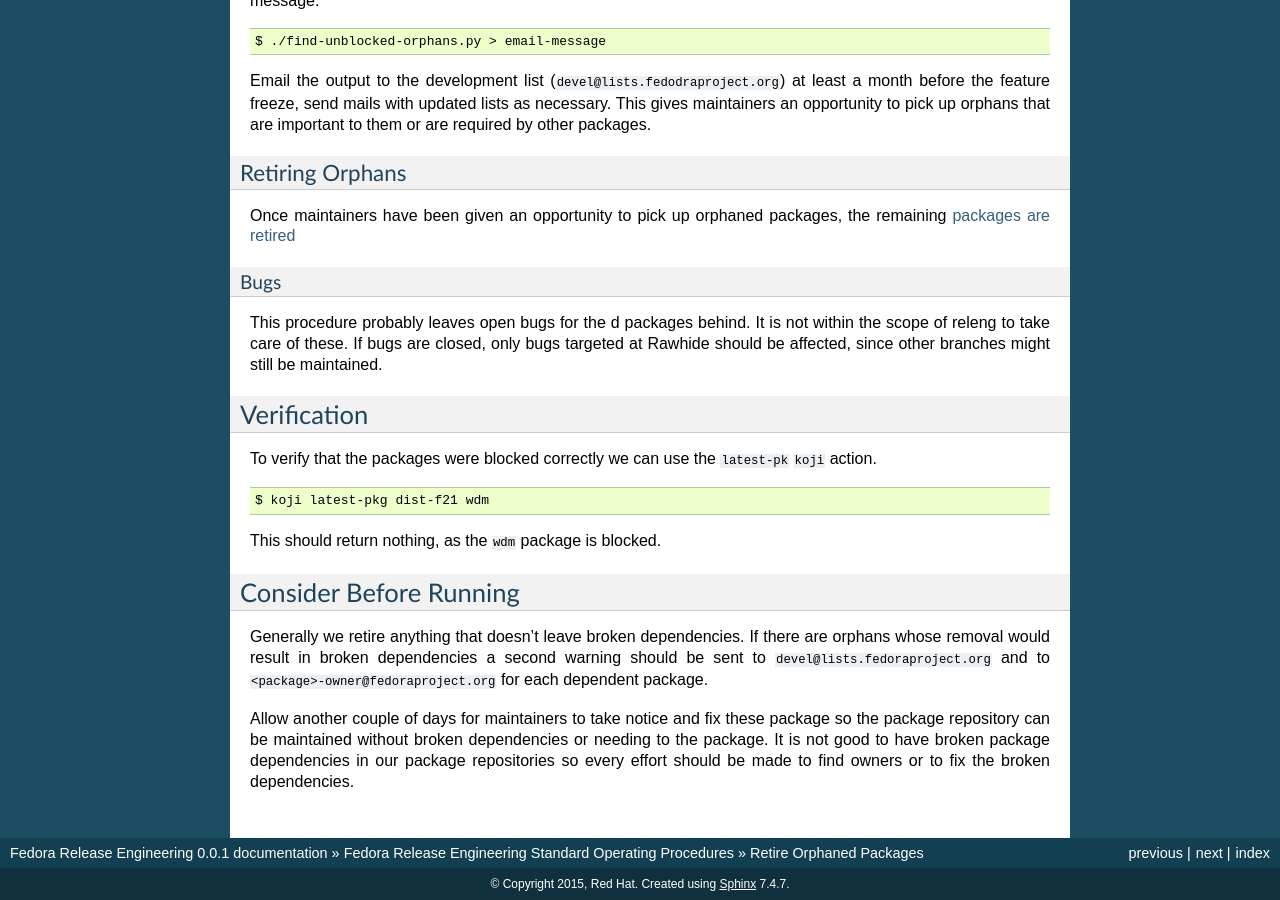
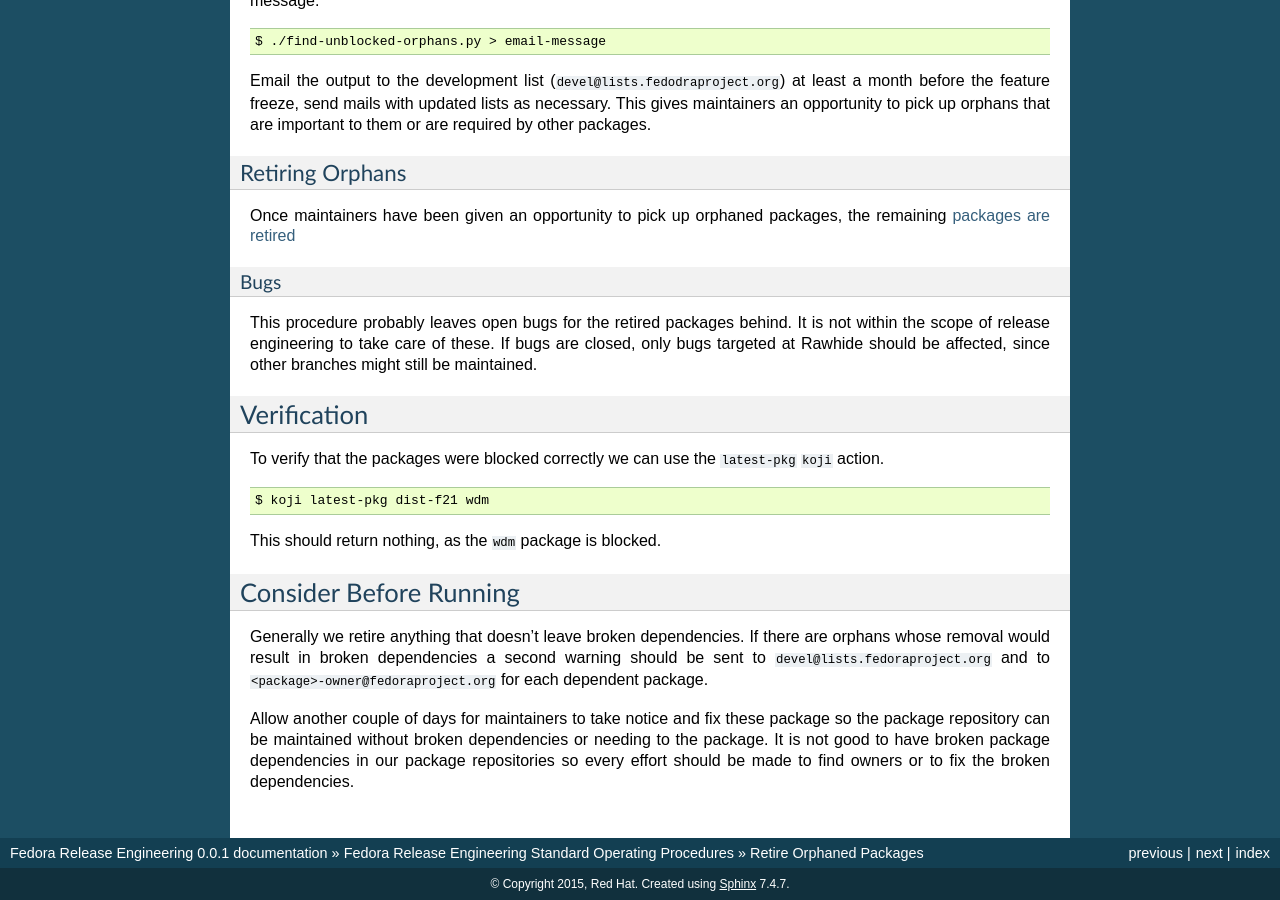
Before and after one commit to ralphbean/releng, a Sphinx documentation site: the page built from docs/source/sop_retire_orphaned_packages.rst, in a window 1280 px wide and 900 px high, scrolled down 640 px. Built offline with Sphinx 7.4.7, drawn with Linux system fonts in a browser that asks for light colours.

Commit message:
Add missing characters to retiring SOP
Signed-off-by: Till Maas <opensource@till.name>

```diff
--- a/docs/source/sop_retire_orphaned_packages.rst
+++ b/docs/source/sop_retire_orphaned_packages.rst
@@ -52,14 +52,15 @@ the remaining `packages are retired`_
 
 Bugs
 ^^^^
-This procedure probably leaves open bugs for the d packages behind. It is not
-within the scope of releng to take care of these. If bugs are closed, only bugs
-targeted at Rawhide should be affected, since other branches might still be
-maintained.
+This procedure probably leaves open bugs for the retired packages behind. It is
+not within the scope of release engineering to take care of these. If bugs are
+closed, only bugs targeted at Rawhide should be affected, since other branches
+might still be maintained.
 
 Verification
 ============
-To verify that the packages were blocked correctly we can use the ``latest-pk`` ``koji`` action.
+To verify that the packages were blocked correctly we can use the
+``latest-pkg`` ``koji`` action.
 
 ::
 
```
